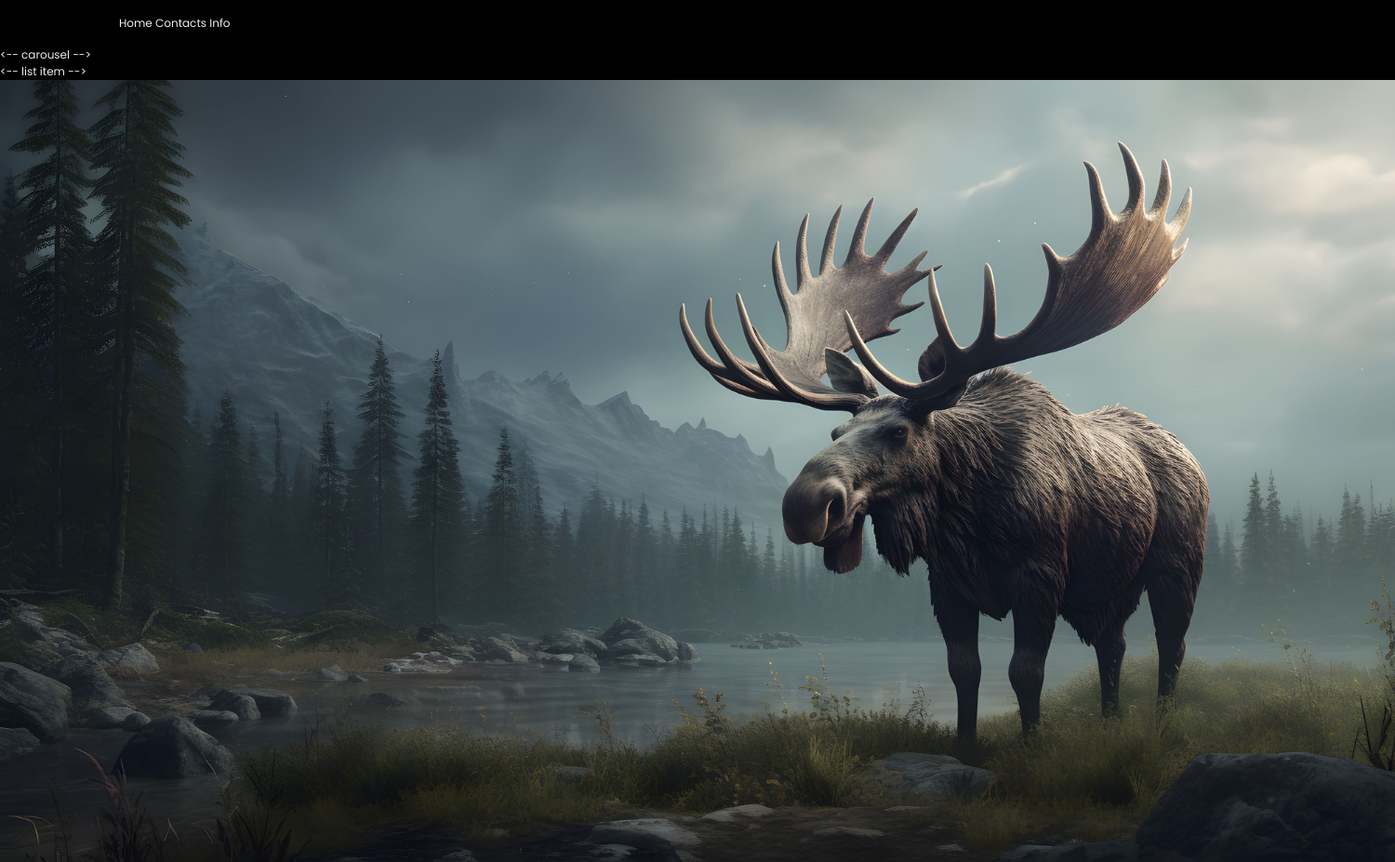
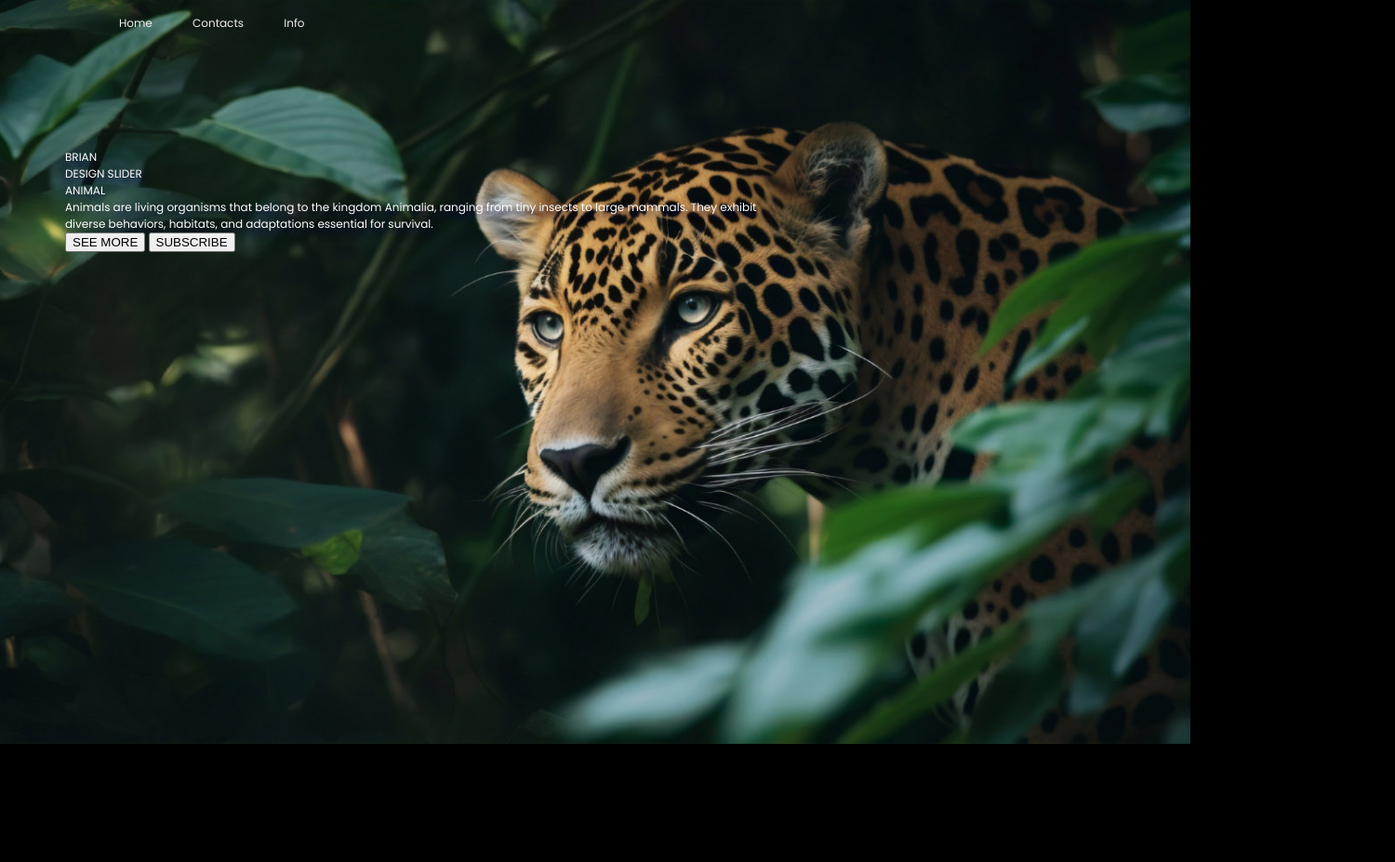
Before and after one commit to Kibugi1/Slider-Effect, a plain HTML site: page index.html in a window 1280 px wide. Shown: the top 927 px of the page at 93% size, 1500 px wide, since content can reach past the window. After the commit the page ends 800 px from the top, so only its background shows below. Drawn offline with Linux system fonts and the light colour scheme.

Commit message:
Added more css

```diff
--- a/index.html
+++ b/index.html
@@ -16,15 +16,68 @@
         </nav>
      </header>
 
-     <-- carousel -->
+     <!-- carousel -->
      <div class="carousel">
-        <-- list item -->
+        <!-- list item -->
         <div class="list">
             <div class="item">
                 <img src="images/img1.jpg">
                 <div class="content">
                     <div class="author">BRIAN</div>
                     <div class="title">DESIGN SLIDER</div>
+                    <div class="topic">ANIMAL</div>
+                    <div class="des">
+                        Animals are living organisms that belong to the kingdom Animalia, ranging from tiny insects to large mammals. They exhibit diverse behaviors, habitats, and adaptations essential for survival.
+                    </div>
+                    <div class="buttons">
+                        <button>SEE MORE</button>
+                        <button>SUBSCRIBE</button>
+                    </div>
+                </div>
+            </div>
+            <div class="item">
+                <img src="images/img2.jpg">
+                <div class="content">
+                    <div class="author">BRIAN</div>
+                    <div class="title">DESIGN SLIDER</div>
+                    <div class="topic">ANIMAL</div>
+                    <div class="des">
+                        Animals are living organisms that belong to the kingdom Animalia, ranging from tiny insects to large mammals. They exhibit diverse behaviors, habitats, and adaptations essential for survival.
+                    </div>
+                    <div class="buttons">
+                        <button>SEE MORE</button>
+                        <button>SUBSCRIBE</button>
+                    </div>
+                </div>
+            </div>
+            <div class="item">
+                <img src="images/img3.jpg">
+                <div class="content">
+                    <div class="author">BRIAN</div>
+                    <div class="title">DESIGN SLIDER</div>
+                    <div class="topic">ANIMAL</div>
+                    <div class="des">
+                        Animals are living organisms that belong to the kingdom Animalia, ranging from tiny insects to large mammals. They exhibit diverse behaviors, habitats, and adaptations essential for survival.
+                    </div>
+                    <div class="buttons">
+                        <button>SEE MORE</button>
+                        <button>SUBSCRIBE</button>
+                    </div>
+                </div>
+            </div>
+            <div class="item">
+                <img src="images/img4.jpg">
+                <div class="content">
+                    <div class="author">BRIAN</div>
+                    <div class="title">DESIGN SLIDER</div>
+                    <div class="topic">ANIMAL</div>
+                    <div class="des">
+                        Animals are living organisms that belong to the kingdom Animalia, ranging from tiny insects to large mammals. They exhibit diverse behaviors, habitats, and adaptations essential for survival.
+                    </div>
+                    <div class="buttons">
+                        <button>SEE MORE</button>
+                        <button>SUBSCRIBE</button>
+                    </div>
                 </div>
             </div>
         </div>
--- a/style.css
+++ b/style.css
@@ -17,5 +17,38 @@ header{
     height: 50px;
     display: flex;
     align-items: center;
-
+    position: relative;
+    z-index: 100;
 }
+header a{
+    margin-right: 40px;
+}
+/* carousel */
+.carousel{
+    width: 100vw;
+    height: 100vh;
+    overflow: hidden;
+    margin-top: -50px;
+    position: relative;
+}
+.carousel .list .item{
+    position: absolute;
+    inset: 0 0 0 0;
+}
+.carousel .list .item img{
+    width: 100%;
+    height: 100%;
+    object-fit: cover;
+}
+.carousel .list .item .content{
+    position: absolute;
+    top: 20%;
+    width: 1140px;
+    max-width: 1140px;
+    left: 50%;
+    transform: translateX(-50%);
+    padding-right: 30%;
+    box-sizing: border-box;
+    color: #fff;
+    text-shadow: 0 5px 10px #004;
+}
```
